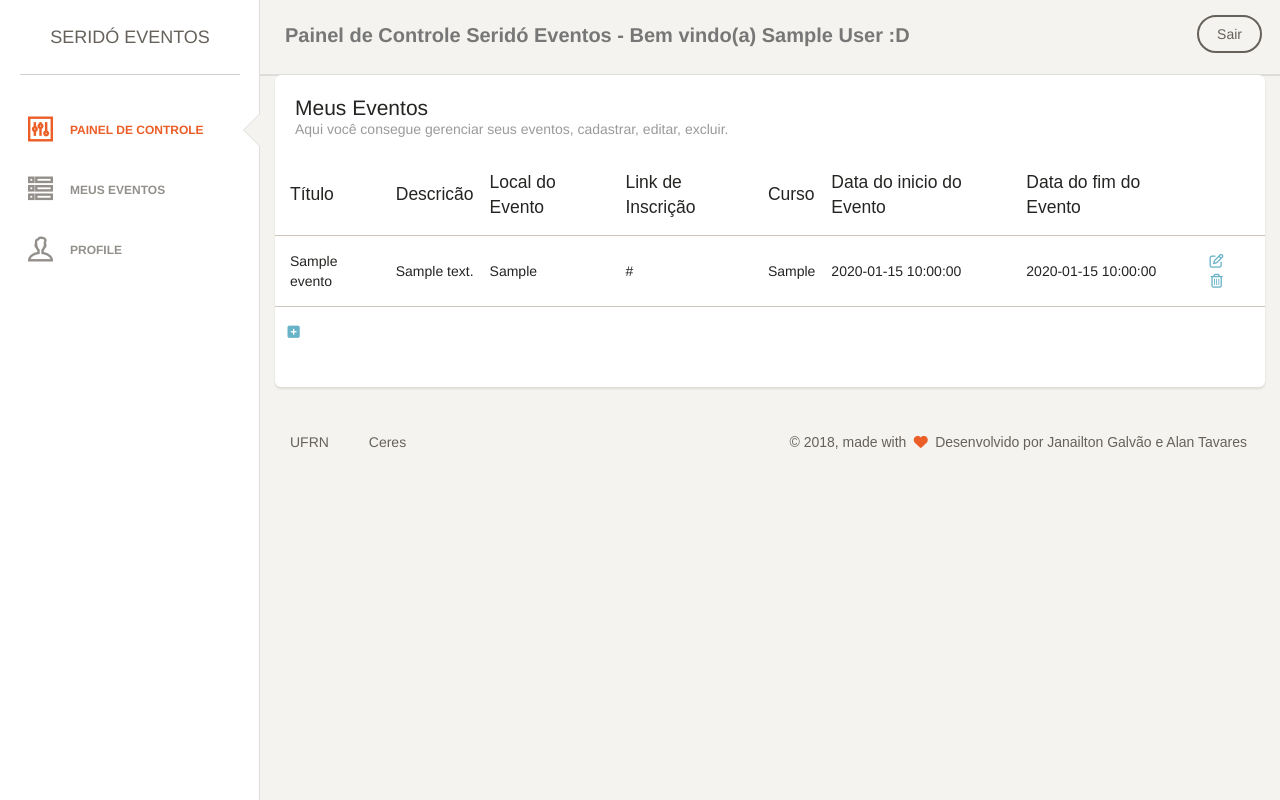
After one commit to alanIF/SeridoEventos, a PHP site: page /View/Evento_listar.php in a window 1280 px wide. The commit adds this page. Run offline with PHP 8.4, Linux system fonts and the light colour scheme; the visitor is signed in with stand-in values (Sample User, id 1); tables that the repository leaves empty hold one stand-in row (values such as "Sample post"); some libraries are stand-ins or nearby versions; some web fonts are replaced.

Commit message:
Listar Eventos

```diff
--- a/Controller/EventoController.php
+++ b/Controller/EventoController.php
@@ -9,8 +9,8 @@ Class EventoController{
        return cadastrarEvento($titulo, $curso, $link, $inicio, $fim,$local,$descricao,$cor,$id_usuario);
     }
 
-    public function ListarProfessores() {
-        return listarUsuarios();
+    public function ListarEventos($usuario) {
+        return listarEventos($usuario);
     }
 
      public function RecuperarProfessores($id) {
--- a/Model/Evento.php
+++ b/Model/Evento.php
@@ -3,8 +3,8 @@
 
 function cadastrarEvento($titulo, $curso, $link, $inicio, $fim,$local,$descricao,$cor,$id_usuario) {
     $conn = F_conect();
-    $sql = "INSERT INTO evento(titulo, descricao, link_inscricao,local_evento,curso,cor,inicio_evento,fim_evento)
-            VALUES('" . $titulo . "','" . $descricao . "','" . $link . "','" . $local . "','".$curso."','".$cor."','".$inicio."','".$fim."')";
+    $sql = "INSERT INTO evento(titulo, descricao, link_inscricao,local_evento,curso,cor,inicio_evento,fim_evento,id_usuario)
+            VALUES('" . $titulo . "','" . $descricao . "','" . $link . "','" . $local . "','".$curso."','".$cor."','".$inicio."','".$fim."','".$id_usuario."')";
     if ($conn->query($sql) == TRUE) {
         Alert("Oba!", "Evento cadastrado com sucesso <br/> <a href='Evento_listar.php'> Listar seus Eventos</a>", "success");
     } else {
@@ -14,22 +14,29 @@ function cadastrarEvento($titulo, $curso, $link, $inicio, $fim,$local,$descricao
     $conn->close();
 }
 
-function listarUsuarios() {
+function listarEventos($usuario) {
     $conn = F_conect();
-    $result = mysqli_query($conn, "Select * from usuario WHERE nivel = 1");
+    $result = mysqli_query($conn, "Select * from evento WHERE id_usuario ='".$usuario."'");
 
     $i = 0;
-    $users = array();
+    $eventos = array();
     if (mysqli_num_rows($result)!=0) {
         while ($row = $result->fetch_assoc()) {
-            $users[$i]['NOME'] = $row['nome'];
-            $users[$i]['EMAIL'] = $row['email'];
-            $users[$i]['ID_USU'] = $row['idAdmin'];
+            $eventos[$i]['id'] = $row['id'];
+
+            $eventos[$i]['titulo'] = $row['titulo'];
+            $eventos[$i]['descricao'] = $row['descricao'];
+            $eventos[$i]['local_evento'] = $row['local_evento'];
+            $eventos[$i]['curso'] = $row['curso'];
+            $eventos[$i]['inicio_evento'] = $row['inicio_evento'];
+            $eventos[$i]['fim_evento'] = $row['fim_evento'];
+            $eventos[$i]['link_inscricao'] = $row['link_inscricao'];
+
             $i++;
         }
     }
     $conn->close();
-    return $users;
+    return $eventos;
 }
 
 function RecuperarUsuarios($id) {
--- /dev/null
+++ b/View/Evento_listar.php
@@ -0,0 +1,69 @@
+<?php
+include ("topo.phtml");
+?>
+ <script type="text/javascript">
+  function confirmar(){
+    // só permitirá o envio se o usuário responder OK
+    var resposta = window.confirm("Deseja mesmo" +
+                   " excluir este Evento?");
+    if(resposta)
+      return true;
+    else
+      return false;
+  }
+</script>
+    <div class="col-md-12">
+                        <div class="card">
+                            <div class="header">
+                                <h4 class="title">Meus Eventos</h4>
+                                <p class="category">Aqui você consegue gerenciar seus eventos, cadastrar, editar, excluir. </p>
+                            </div>
+                            <div class="content table-responsive table-full-width">
+                                <table class="table table-striped">
+                                    <thead>
+                                    	<th>Título</th>
+                                    	<th>Descricão</th>
+                                    	<th>Local do Evento</th>
+                                    	<th>Link de Inscrição</th>
+                                         <th>Curso</th>
+                                        <th>Data do inicio do Evento</th>
+                                        <th>Data do fim do Evento</th>
+                                        <th></th>
+
+                                    </thead>
+                                    <tbody>
+                                        <?php
+                                         require '../Controller/EventoController.php';
+                                         $obj = new EventoController();
+                                         $vetor = $obj->ListarEventos($_SESSION['Usu_id']);
+                                          $tamanho = count($vetor);
+                                            if($tamanho > 0){
+                                                for($i =0; $i<$tamanho; $i++){
+                                                    echo"<tr><td>" . $vetor[$i]['titulo']  . "</td>";
+                                                    echo"<td>" .     $vetor[$i]['descricao'] . "</td>";
+                                                    echo"<td>" .     $vetor[$i]['local_evento'] . "</td>";
+                                                    echo"<td>" .     $vetor[$i]['link_inscricao'] . "</td>";
+                                                    echo"<td>" .     $vetor[$i]['curso'] . "</td>";
+                                                    echo"<td>" .     $vetor[$i]['inicio_evento'] . "</td>";
+                                                    echo"<td>" .     $vetor[$i]['fim_evento'] . "</td>";
+
+                                                    echo"<td><a href=Evento_editar.php?id=" . $vetor[$i]['id'] . "><i class='fa fa-pencil-square-o' aria-hidden='true'></i></a>
+                                                                <a onclick='return confirmar();' href=Evento_excluir.php?id=" . $vetor[$i]['id'] . "><i class='fa fa-trash-o' aria-hidden='true'></i></a></td></tr>";
+                                                }
+                                            }
+                                        ?>
+                                    </tbody>
+                                    <tfoot>
+                                        <tr>
+                                        <th> <a href="Evento_cadastrar.php"><i class="fa fa-plus-square" aria-hidden="true"></i></a></th>
+                                        <td></td>                                        <td></td>
+  <td></td>  <td></td>  <td></td>  <td></td>  <td></td>
+                                        </tr>
+                                    </tfoot>
+                                </table>
+
+                            </div>
+                        </div>
+                    </div>
+
+<?php include ("rodape.html")?>
--- a/View/rodape.html
+++ b/View/rodape.html
@@ -50,21 +50,6 @@
 	<!-- Paper Dashboard DEMO methods, don't include it in your project! -->
 	<script src="assets/js/demo.js"></script>
 
-	<script type="text/javascript">
-    	$(document).ready(function(){
 
-        	demo.initChartist();
-
-        	$.notify({
-            	icon: 'ti-gift',
-            	message: "Bem vindo ao <b>Painel de Controle  Seridó Eventos</b> - Aqui você poderá cadastrar e divulgar os eventos acadêmicos."
-
-            },{
-                type: 'success',
-                timer: 4000
-            });
-
-    	});
-	</script>
 
 </html>
--- a/View/topo.phtml
+++ b/View/topo.phtml
@@ -56,29 +56,24 @@
 
             <ul class="nav">
                 <li class="active">
-                    <a href="">
+                    <a href="Menu.php">
                         <i class="ti-panel"></i>
                         <p>Painel de Controle</p>
                     </a>
                 </li>
                 <li>
-                    <a href="user.html">
-                        <i class="ti-user"></i>
+                    <a href="Evento_listar.php">
+                        <i class=" ti-view-list-alt"></i>
                         <p>Meus Eventos</p>
                     </a>
                 </li>
                 <li>
-                    <a href="table.html">
-                        <i class="ti-view-list-alt"></i>
+                    <a href="user.php">
+                        <i class=" ti-user"></i>
                         <p>Profile</p>
                     </a>
                 </li>
-                <li>
-                    <a href="typography.html">
-                        <i class="ti-text"></i>
-                        <p>Sair</p>
-                    </a>
-                </li>
+
 
             </ul>
     	</div>
```
Also changed, not shown: View/Evento_cadastrar.php (+9 -7 lines), index.php (+68 -3 lines), nbproject/private/private.xml (+8 -1 lines).
